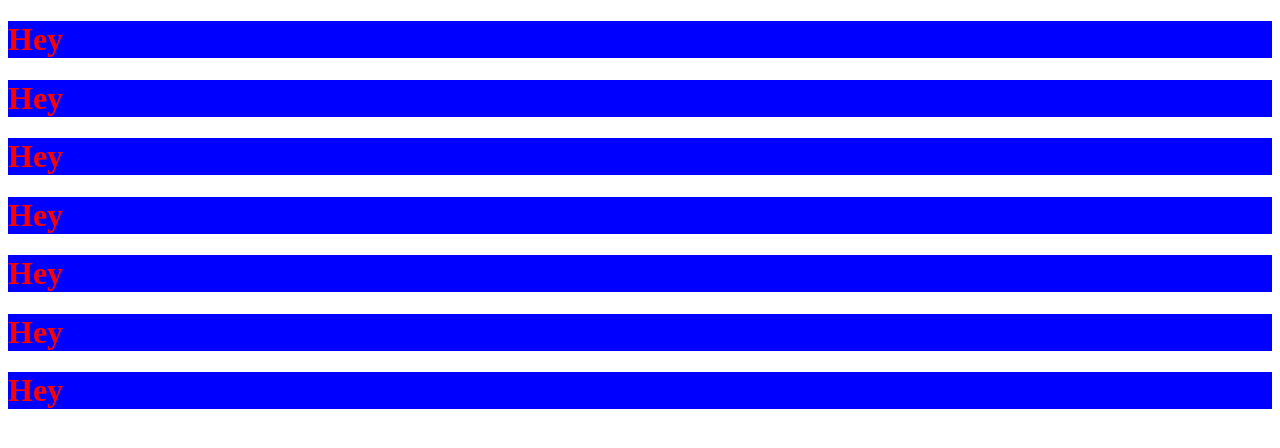
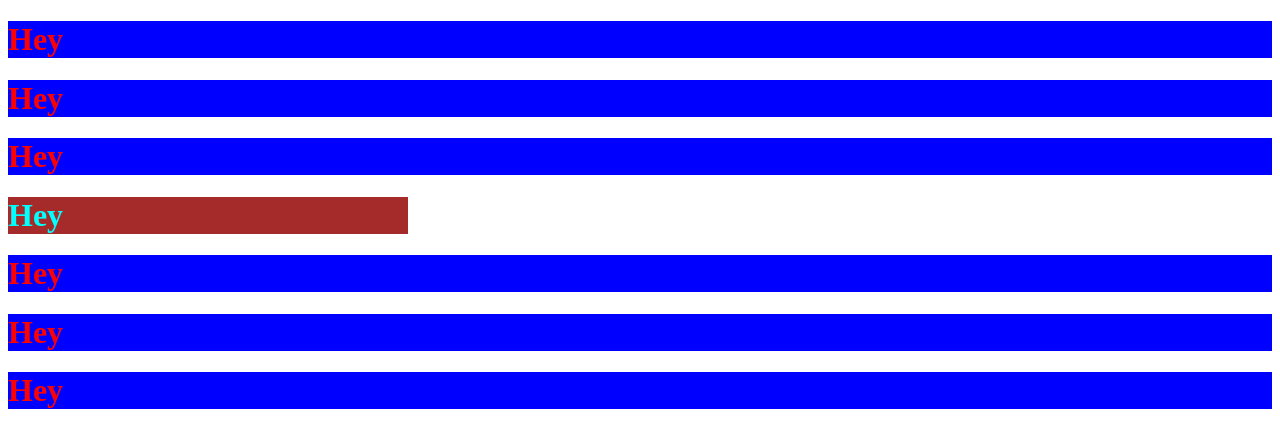
Before and after one commit to ben99221100/c5, a plain HTML site: page index.html in a window 1280 px wide. Drawn offline with Linux system fonts and the light colour scheme.

Commit message:
Added middle id

```diff
--- a/index.html
+++ b/index.html
@@ -12,7 +12,7 @@
     <h1>Hey</h1>
     <h1>Hey</h1>
     <h1>Hey</h1>
-    <h1>Hey</h1>
+    <h1 id="middle">Hey</h1>
     <h1>Hey</h1>
     <h1>Hey</h1>
     <h1>Hey</h1>
--- a/style.css
+++ b/style.css
@@ -2,3 +2,9 @@ h1 {
     color: red;
     background-color: blue;
 }
+
+#middle {
+    background-color: brown;
+    color: aqua;
+    width: 400px;
+}
```
